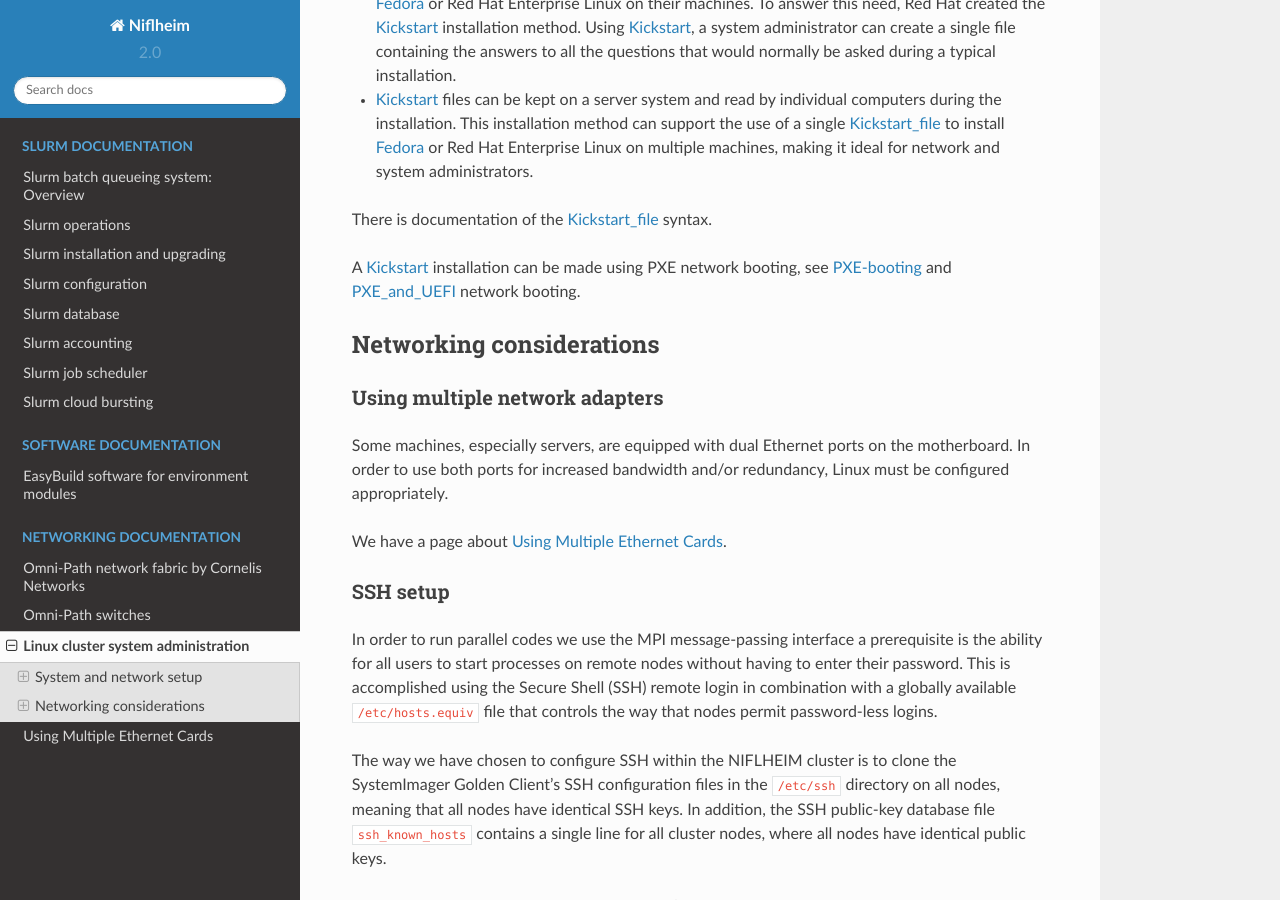
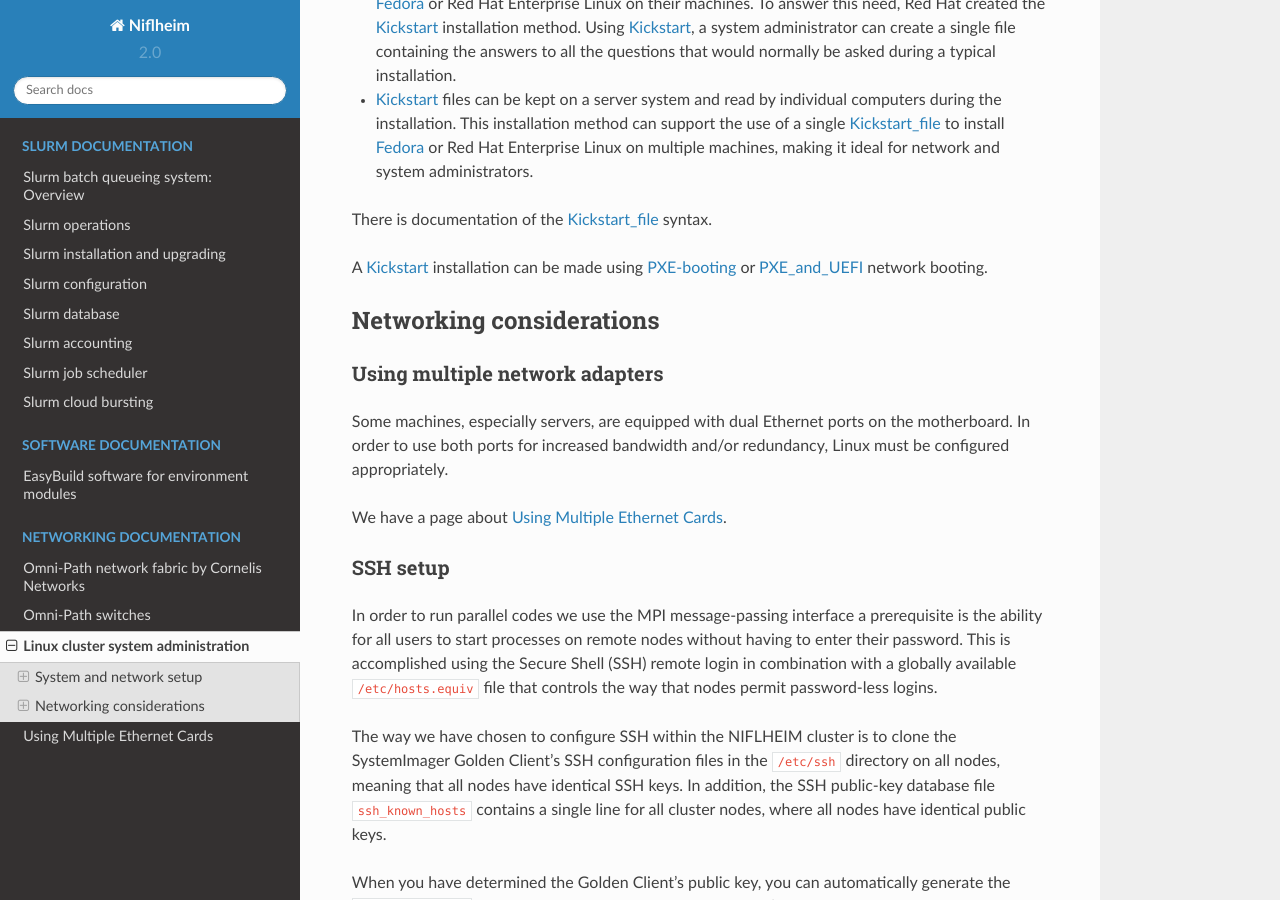
Before and after one commit to OleHolmNielsen/Niflheim_system, a Sphinx documentation site: the page built from docs/System_administration.rst, in a window 1280 px wide and 900 px high, scrolled down 2897 px. Built offline with Sphinx 7.4.7 and the Read the Docs theme 2.0.0, drawn with Linux system fonts in a browser that asks for light colours.

Commit message:
Minor edit

```diff
--- a/docs/System_administration.rst
+++ b/docs/System_administration.rst
@@ -120,7 +120,7 @@ See a general description from the Fedora page:
 
 There is documentation of the Kickstart_file_ syntax.
 
-A Kickstart_ installation can be made using PXE network booting, see PXE-booting_ and PXE_and_UEFI_ network booting.
+A Kickstart_ installation can be made using PXE-booting_ or PXE_and_UEFI_ network booting.
 
 .. _Kickstart: https://pykickstart.readthedocs.io/en/latest/kickstart-docs.html#chapter-1-introduction
 .. _Kickstart_file: https://anaconda-installer.readthedocs.io/en/latest/kickstart.html
```
